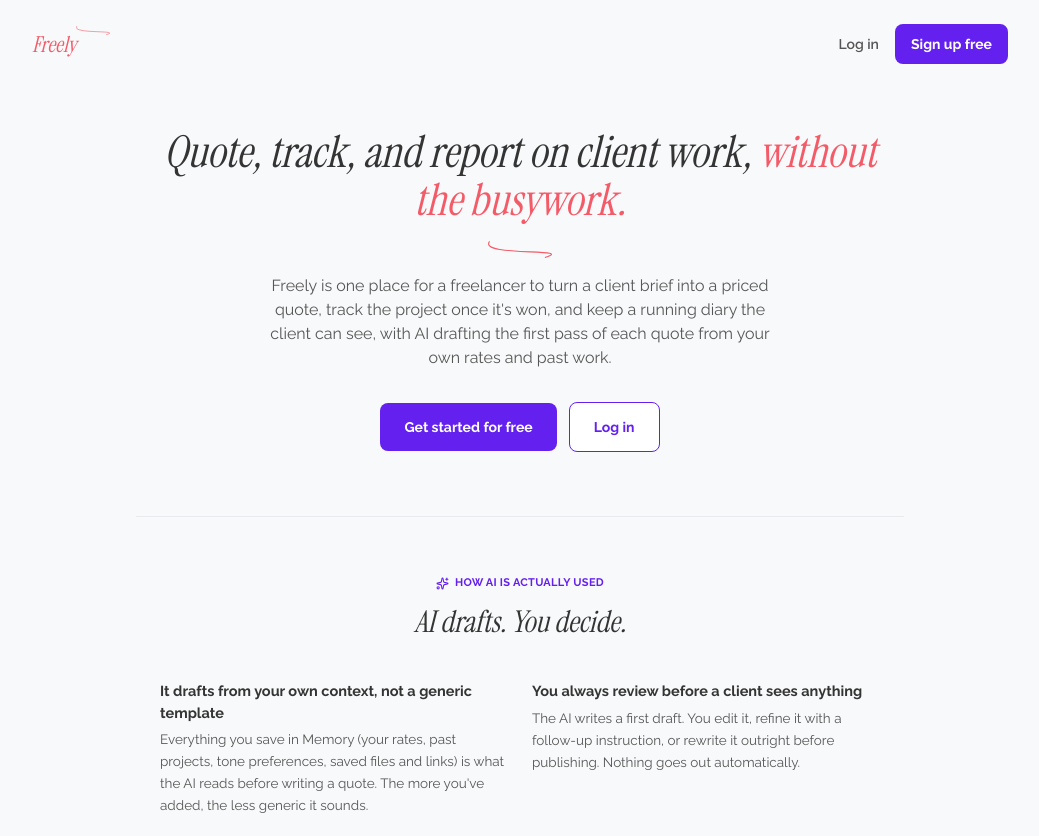
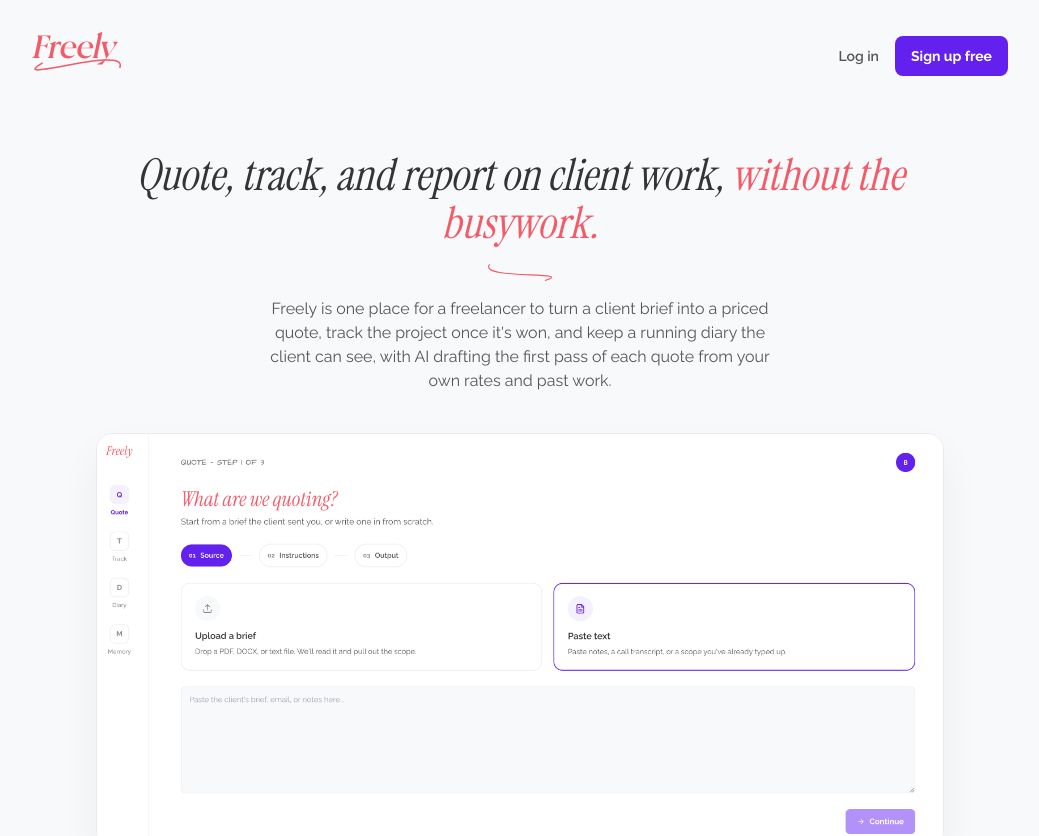
Before and after one commit to barbiameli/freely, a Next.js app: page / in a window 1280 px wide. Shown: the top 836 px of the page, without its empty margins (120-1159 px from the left). Built offline with nearby package versions, Linux system fonts and the light colour scheme; no server answers.

Commit message:
Use real exported logo lockup; add hero screenshot to marketing site

```diff
--- a/src/app/marketing.tsx
+++ b/src/app/marketing.tsx
@@ -44,7 +44,7 @@
 
 function Hero() {
   return (
-    <section className="max-w-3xl mx-auto text-center px-6 pt-10 pb-16">
+    <section className="max-w-4xl mx-auto text-center px-6 pt-10 pb-16">
       <h1 className="font-display italic text-[44px] leading-[1.1] text-ink m-0">
         Quote, track, and report on client work, <span className="text-coral">without the busywork.</span>
       </h1>
@@ -55,6 +55,12 @@
         project once it&apos;s won, and keep a running diary the client can see, with AI drafting
         the first pass of each quote from your own rates and past work.
       </p>
+      {/* eslint-disable-next-line @next/next/no-img-element */}
+      <img
+        src="/marketing-hero.png"
+        alt="The Quote wizard in Freely, showing the first step where you paste or upload a client brief."
+        className="w-full rounded-card border border-line shadow-panel mt-10"
+      />
       <div className="flex items-center justify-center gap-3 mt-8">
         <Link
           href="/signup"
--- a/src/components/freely-logo.tsx
+++ b/src/components/freely-logo.tsx
@@ -1,27 +1,29 @@
-/** Freely's own wordmark — the italic "Freely" text plus the small coral
- * flourish line that sits under/beside it (from the Figma brand file). One
- * shared component so every place the wordmark appears (sidebar, auth
- * pages, marketing site) stays in sync. */
+/** Freely's real logo lockup, exported straight from the brand Figma file:
+ * the italic "Freely" wordmark plus the coral free-form swash, drawn as one
+ * combined SVG (not reconstructed from a web font + a separately-placed
+ * line). One shared component so every place the logo appears (sidebar,
+ * auth pages, marketing site) stays in sync — see public/brand/logo.svg. */
 
 const SIZES = {
-  sm: { text: "text-[22px]", flourishWidth: 34, flourishOffset: { top: -2, left: 44 } },
-  md: { text: "text-3xl", flourishWidth: 44, flourishOffset: { top: -2, left: 58 } },
-  lg: { text: "text-[40px]", flourishWidth: 56, flourishOffset: { top: -2, left: 74 } },
+  sm: 90,
+  md: 120,
+  lg: 160,
 } as const;
 
+// Original artwork is 90x63 (viewBox), so height follows from width at that
+// same ~1.43:1 ratio to avoid distorting the mark.
+const ASPECT_RATIO = 63 / 90;
+
 export function FreelyLogo({ size = "md" }: { size?: keyof typeof SIZES }) {
-  const s = SIZES[size];
+  const width = SIZES[size];
   return (
-    <span className="relative inline-flex items-center">
-      <span className={`font-display italic ${s.text} text-coral`}>Freely</span>
-      {/* eslint-disable-next-line @next/next/no-img-element */}
-      <img
-        src="/brand/flourish.svg"
-        alt=""
-        aria-hidden="true"
-        className="absolute pointer-events-none"
-        style={{ width: s.flourishWidth, top: s.flourishOffset.top, left: s.flourishOffset.left }}
-      />
-    </span>
+    // eslint-disable-next-line @next/next/no-img-element
+    <img
+      src="/brand/logo.svg"
+      alt="Freely"
+      width={width}
+      height={Math.round(width * ASPECT_RATIO)}
+      style={{ width, height: "auto" }}
+    />
   );
 }
```
Also changed, not shown: public/brand/logo.svg (added), public/marketing-hero.png (added).
